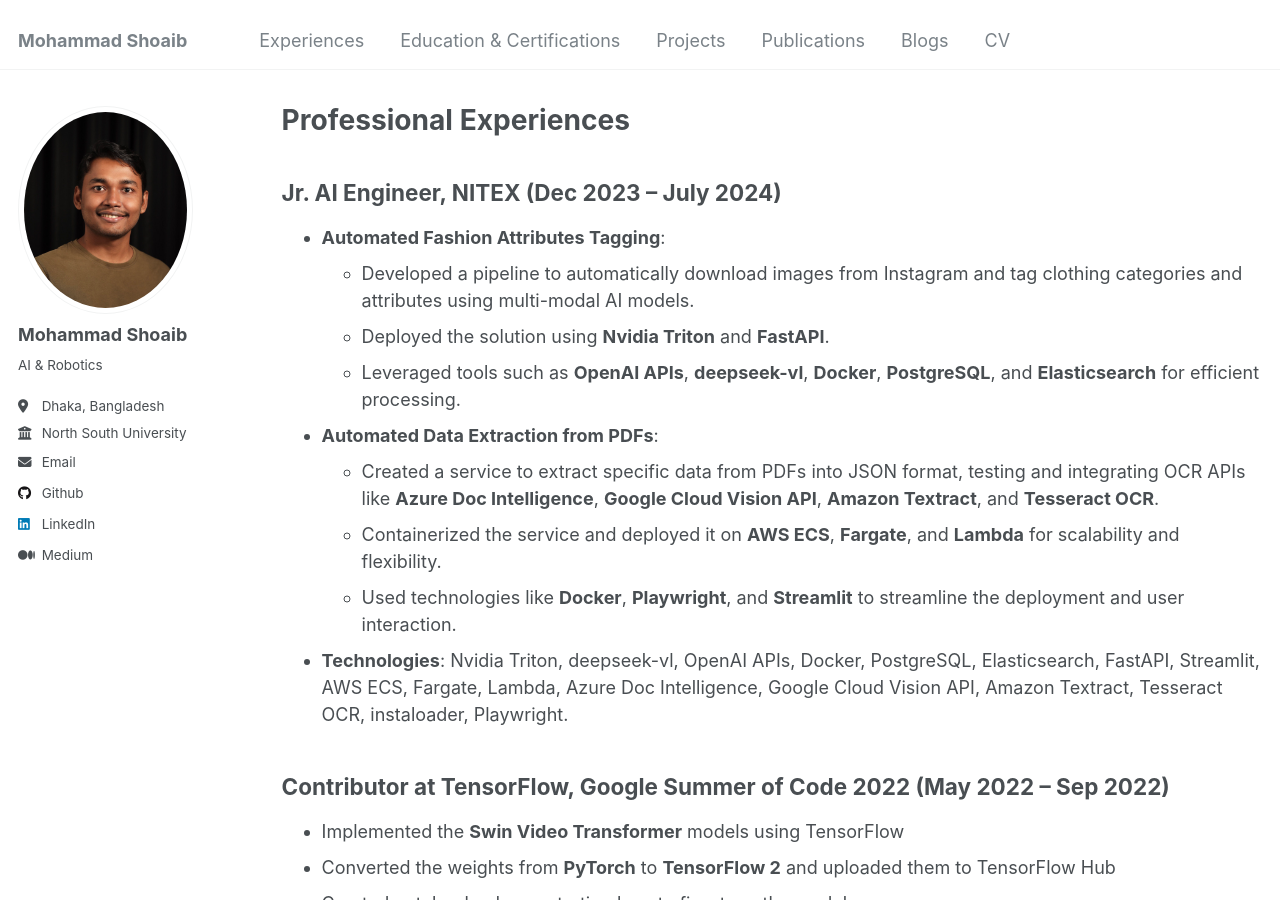
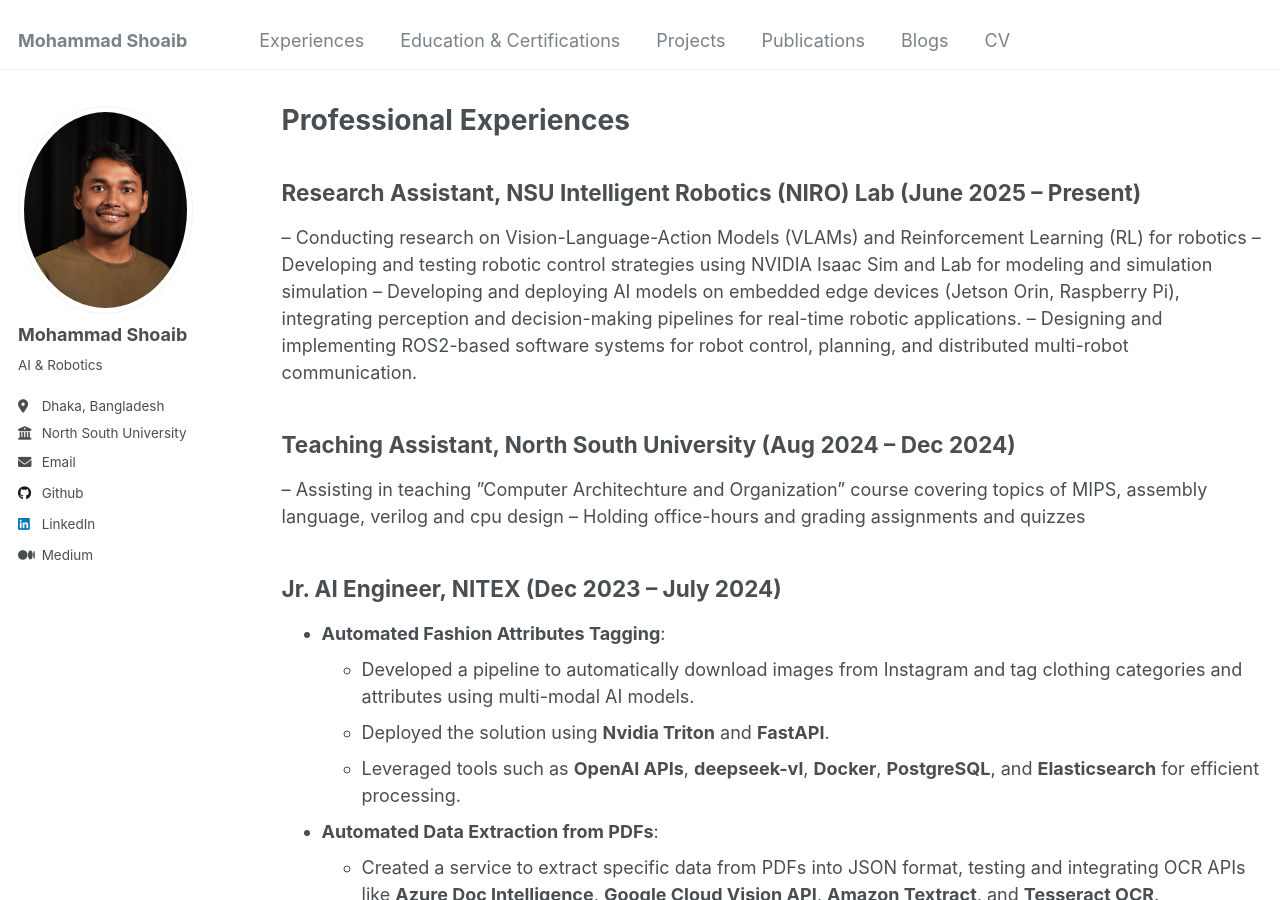
Before and after one commit to shoaib6174/shoaib6174.github.io, a Jekyll site: the page built from _pages/experiences.md, in a window 1280 px wide and 900 px high. Built offline with Jekyll 4.4.1, drawn with Linux system fonts in a browser that asks for light colours.

Commit message:
updated experience and education

```diff
--- a/_pages/experiences.md
+++ b/_pages/experiences.md
@@ -8,6 +8,22 @@
 ---
 
 {% include base_path %}
+
+## Research Assistant, NSU Intelligent Robotics (NIRO) Lab (June 2025 – Present)
+
+– Conducting research on Vision-Language-Action Models (VLAMs) and Reinforcement Learning (RL) for robotics
+– Developing and testing robotic control strategies using NVIDIA Isaac Sim and Lab for modeling and simulation
+simulation
+– Developing and deploying AI models on embedded edge devices (Jetson Orin, Raspberry Pi),
+integrating perception and decision-making pipelines for real-time robotic applications.
+– Designing and implementing ROS2-based software systems for robot control, planning, and distributed multi-robot
+communication.
+
+## Teaching Assistant, North South University (Aug 2024 – Dec 2024)
+
+– Assisting in teaching ”Computer Architechture and Organization” course covering topics of MIPS, assembly language,
+verilog and cpu design
+– Holding office-hours and grading assignments and quizzes
 
 ## Jr. AI Engineer, NITEX (Dec 2023 – July 2024)
 
```
Also changed, not shown: _pages/education.md (+1 -1 lines).
